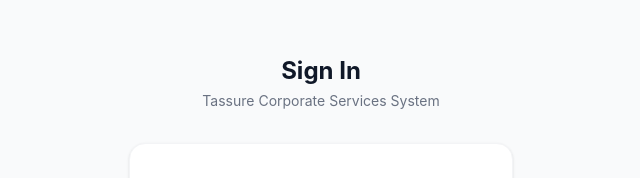
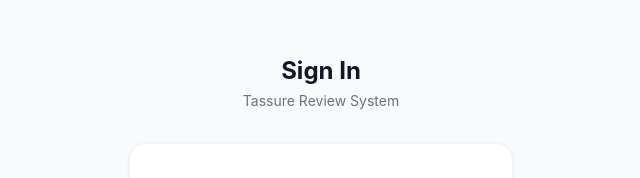
Before and after one commit to enquiry-commits/Review-Form, a Next.js app: page / in a window 1280 px wide. Shown: the part 197-375 px from the top of the page, without its empty margins (319-959 px from the left). Built offline with nearby package versions, Linux system fonts and the light colour scheme; no server answers.

Commit message:
Revert "Rename displayed product name to Tassure Corporate Services System"
This reverts commit 58c125c423f0225c6791daffa40be4e24d445f45.

```diff
--- a/app/dashboard/admin-dashboard/page.tsx
+++ b/app/dashboard/admin-dashboard/page.tsx
@@ -1047,7 +1047,7 @@
               textDecoration: 'none'
             }}>
               <img src="/tassure-logo.png" alt="Tassure" style={{height: '32px', width: 'auto'}} />
-              <div style={{fontSize: '14px', fontWeight: '800', color: '#1e3a5f'}}>Tassure Corporate Services System</div>
+              <div style={{fontSize: '14px', fontWeight: '800', color: '#1e3a5f'}}>Tassure Review System</div>
             </Link>
             <div style={{display: 'flex', alignItems: 'center', gap: '16px'}}>
               <span style={{fontSize: '14px', color: '#64748b'}}>{user.name}</span>
--- a/app/dashboard/finance-review/page.tsx
+++ b/app/dashboard/finance-review/page.tsx
@@ -337,7 +337,7 @@
           <div style={{display:'flex',alignItems:'center',justifyContent:'space-between',maxWidth:'1100px',margin:'0 auto',padding:'0 32px',height:'70px'}}>
             <Link href="/dashboard" style={{display:'flex',alignItems:'center',gap:'12px',textDecoration:'none'}}>
               <img src="/tassure-logo.png" alt="Tassure" style={{height:'32px',width:'auto'}} />
-              <div style={{fontSize:'14px',fontWeight:'800',color:'#1e3a5f'}}>Tassure Corporate Services System</div>
+              <div style={{fontSize:'14px',fontWeight:'800',color:'#1e3a5f'}}>Tassure Review System</div>
             </Link>
             <div style={{display:'flex',alignItems:'center',gap:'16px'}}>
               <span style={{fontSize:'14px',color:'#64748b'}}>{user.name}</span>
--- a/app/dashboard/hr-review/page.tsx
+++ b/app/dashboard/hr-review/page.tsx
@@ -333,7 +333,7 @@
           <div style={{display:'flex',alignItems:'center',justifyContent:'space-between',maxWidth:'1100px',margin:'0 auto',padding:'0 32px',height:'70px'}}>
             <Link href="/dashboard" style={{display:'flex',alignItems:'center',gap:'12px',textDecoration:'none'}}>
               <img src="/tassure-logo.png" alt="Tassure" style={{height:'32px',width:'auto'}} />
-              <div style={{fontSize:'14px',fontWeight:'800',color:'#1e3a5f'}}>Tassure Corporate Services System</div>
+              <div style={{fontSize:'14px',fontWeight:'800',color:'#1e3a5f'}}>Tassure Review System</div>
             </Link>
             <div style={{display:'flex',alignItems:'center',gap:'16px'}}>
               <span style={{fontSize:'14px',color:'#64748b'}}>{user.name}</span>
--- a/app/dashboard/leader-review/page.tsx
+++ b/app/dashboard/leader-review/page.tsx
@@ -228,7 +228,7 @@
           <div style={{display:'flex',alignItems:'center',justifyContent:'space-between',maxWidth:'1100px',margin:'0 auto',padding:'0 32px',height:'70px'}}>
             <Link href="/dashboard" style={{display:'flex',alignItems:'center',gap:'12px',textDecoration:'none'}}>
               <img src="/tassure-logo.png" alt="Tassure" style={{height:'32px',width:'auto'}} />
-              <div style={{fontSize:'14px',fontWeight:'800',color:'#1e3a5f'}}>Tassure Corporate Services System</div>
+              <div style={{fontSize:'14px',fontWeight:'800',color:'#1e3a5f'}}>Tassure Review System</div>
             </Link>
             <div style={{display:'flex',alignItems:'center',gap:'16px'}}>
               <span style={{fontSize:'14px',color:'#64748b'}}>{user.name}</span>
--- a/app/dashboard/marketing-review/page.tsx
+++ b/app/dashboard/marketing-review/page.tsx
@@ -333,7 +333,7 @@
           <div style={{display:'flex',alignItems:'center',justifyContent:'space-between',maxWidth:'1100px',margin:'0 auto',padding:'0 32px',height:'70px'}}>
             <Link href="/dashboard" style={{display:'flex',alignItems:'center',gap:'12px',textDecoration:'none'}}>
               <img src="/tassure-logo.png" alt="Tassure" style={{height:'32px',width:'auto'}} />
-              <div style={{fontSize:'14px',fontWeight:'800',color:'#1e3a5f'}}>Tassure Corporate Services System</div>
+              <div style={{fontSize:'14px',fontWeight:'800',color:'#1e3a5f'}}>Tassure Review System</div>
             </Link>
             <div style={{display:'flex',alignItems:'center',gap:'16px'}}>
               <span style={{fontSize:'14px',color:'#64748b'}}>{user.name}</span>
--- a/app/dashboard/my-submissions/page.tsx
+++ b/app/dashboard/my-submissions/page.tsx
@@ -439,7 +439,7 @@
           <div style={{ display: 'flex', alignItems: 'center', justifyContent: 'space-between', maxWidth: '960px', margin: '0 auto', padding: '0 32px', height: '70px' }}>
             <div style={{ display: 'flex', alignItems: 'center', gap: '12px' }}>
               <img src="/tassure-logo.png" alt="Tassure" style={{ height: '45px', width: 'auto' }} />
-              <div style={{ fontSize: '18px', fontWeight: '800', color: '#1e3a5f' }}>Tassure Corporate Services System</div>
+              <div style={{ fontSize: '18px', fontWeight: '800', color: '#1e3a5f' }}>Tassure Review System</div>
             </div>
             <div style={{ display: 'flex', alignItems: 'center', gap: '24px' }}>
               <div style={{ fontSize: '14px', color: '#64748b' }}>
--- a/app/dashboard/page.tsx
+++ b/app/dashboard/page.tsx
@@ -204,7 +204,7 @@
         }}>
           <div style={{ display: 'flex', alignItems: 'center', gap: '12px' }}>
             <img src="/tassure-logo.png" alt="Tassure" style={{ height: '45px', width: 'auto' }} />
-            <div style={{ fontSize: '18px', fontWeight: '800', color: '#1e3a5f' }}>Tassure Corporate Services System</div>
+            <div style={{ fontSize: '18px', fontWeight: '800', color: '#1e3a5f' }}>Tassure Review System</div>
           </div>
           <div style={{ display: 'flex', alignItems: 'center', gap: '24px' }}>
             <div style={{ fontSize: '14px', color: '#64748b' }}>
--- a/app/dashboard/self-review/page.tsx
+++ b/app/dashboard/self-review/page.tsx
@@ -274,7 +274,7 @@
           <div style={{display:'flex',alignItems:'center',justifyContent:'space-between',maxWidth:'1100px',margin:'0 auto',padding:'0 32px',height:'70px'}}>
             <Link href="/dashboard" style={{display:'flex',alignItems:'center',gap:'12px',textDecoration:'none'}}>
               <img src="/tassure-logo.png" alt="Tassure" style={{height:'32px',width:'auto'}} />
-              <div style={{fontSize:'14px',fontWeight:'800',color:'#1e3a5f'}}>Tassure Corporate Services System</div>
+              <div style={{fontSize:'14px',fontWeight:'800',color:'#1e3a5f'}}>Tassure Review System</div>
             </Link>
             <div style={{display:'flex',alignItems:'center',gap:'16px'}}>
               <span style={{fontSize:'14px',color:'#64748b'}}>{user.name}</span>
--- a/app/layout.tsx
+++ b/app/layout.tsx
@@ -13,7 +13,7 @@
 });
 
 export const metadata: Metadata = {
-  title: "Tassure Corporate Services System",
+  title: "Tassure Review System",
   description: "Tassure internal performance review platform",
 };
 
--- a/app/page.tsx
+++ b/app/page.tsx
@@ -57,7 +57,7 @@
       <div className="w-full max-w-sm">
         <div className="text-center mb-8">
           <h1 className="text-2xl font-bold text-gray-900">Sign In</h1>
-          <p className="text-sm text-gray-500 mt-1">Tassure Corporate Services System</p>
+          <p className="text-sm text-gray-500 mt-1">Tassure Review System</p>
         </div>
 
         <div className="bg-white rounded-2xl shadow-sm border border-gray-100 p-8 space-y-5">
```
Also changed, not shown: 1 other file (tests, documents, lock files or other folders).
